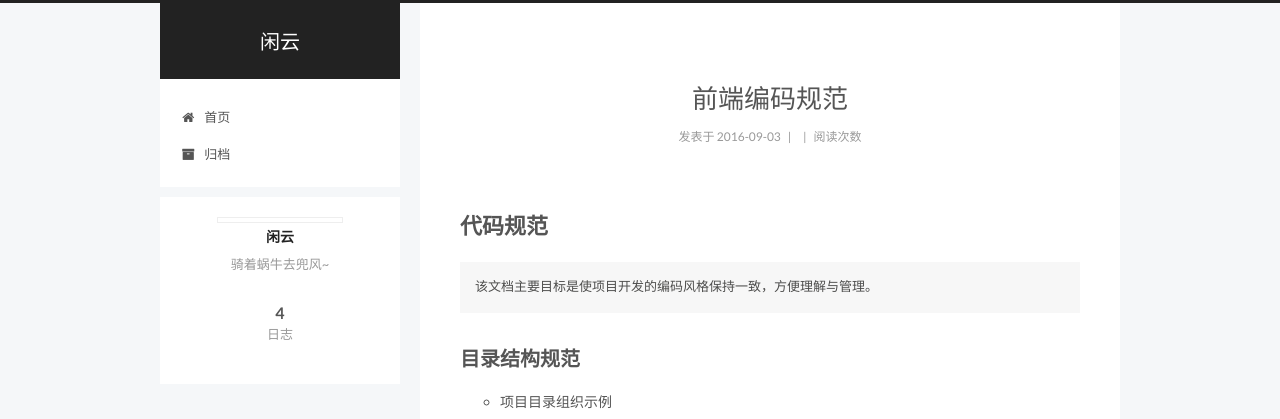
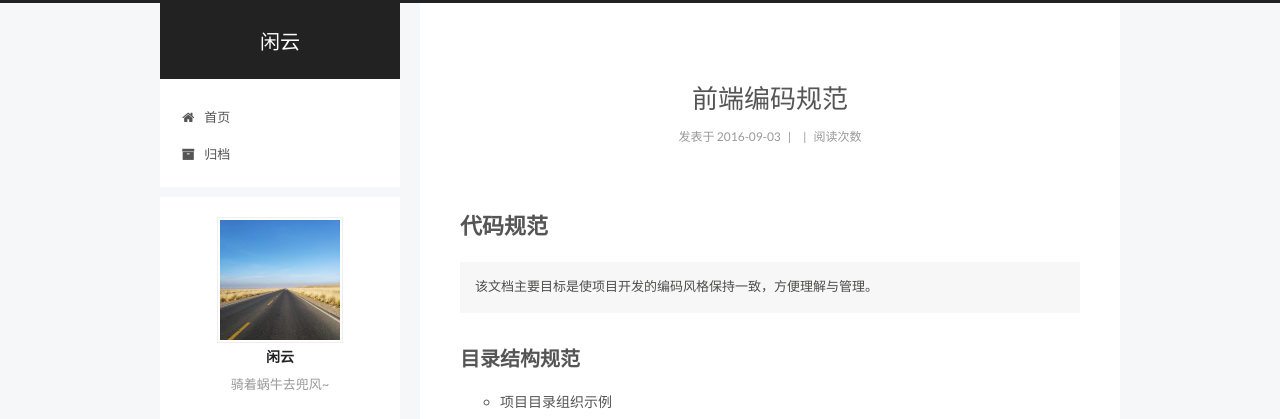
Before and after one commit to xianyun06/xianyun.github.io, a plain HTML site: page index.html in a window 1280 px wide. Shown: the top 419 px of the page. Drawn offline with Linux system fonts and the light colour scheme; a script that the page names is missing.

Commit message:
Update index.html

```diff
--- a/index.html
+++ b/index.html
@@ -923,7 +923,7 @@ $ git config —global user.email “你的邮箱”
       <section class="site-overview sidebar-panel  sidebar-panel-active ">
         <div class="site-author motion-element" itemprop="author" itemscope itemtype="http://schema.org/Person">
           <img class="site-author-image" itemprop="image"
-               src="./images/author.jpg"
+               src="./images/avatar.jpg"
                alt="" />
           <p class="site-author-name" itemprop="name">闲云</p>
           <p class="site-description motion-element" itemprop="description">骑着蜗牛去兜风~</p>
```
